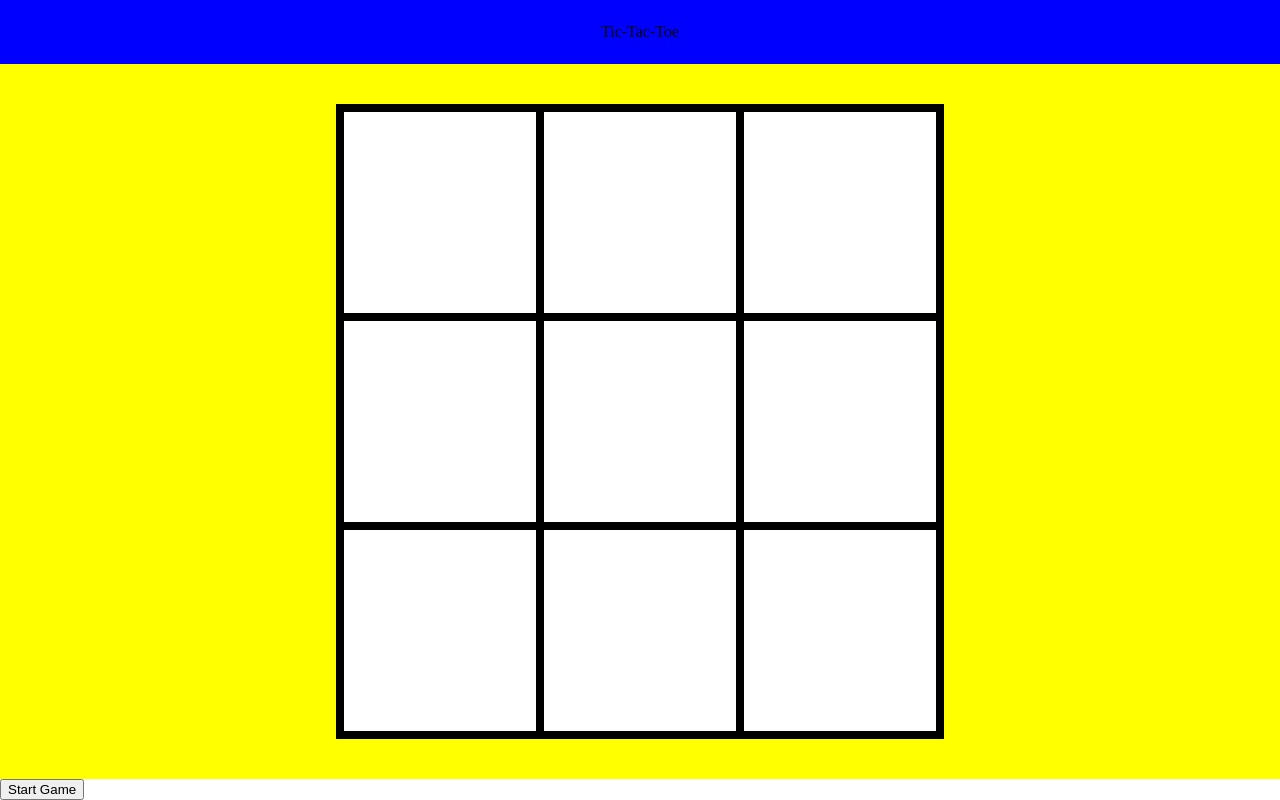
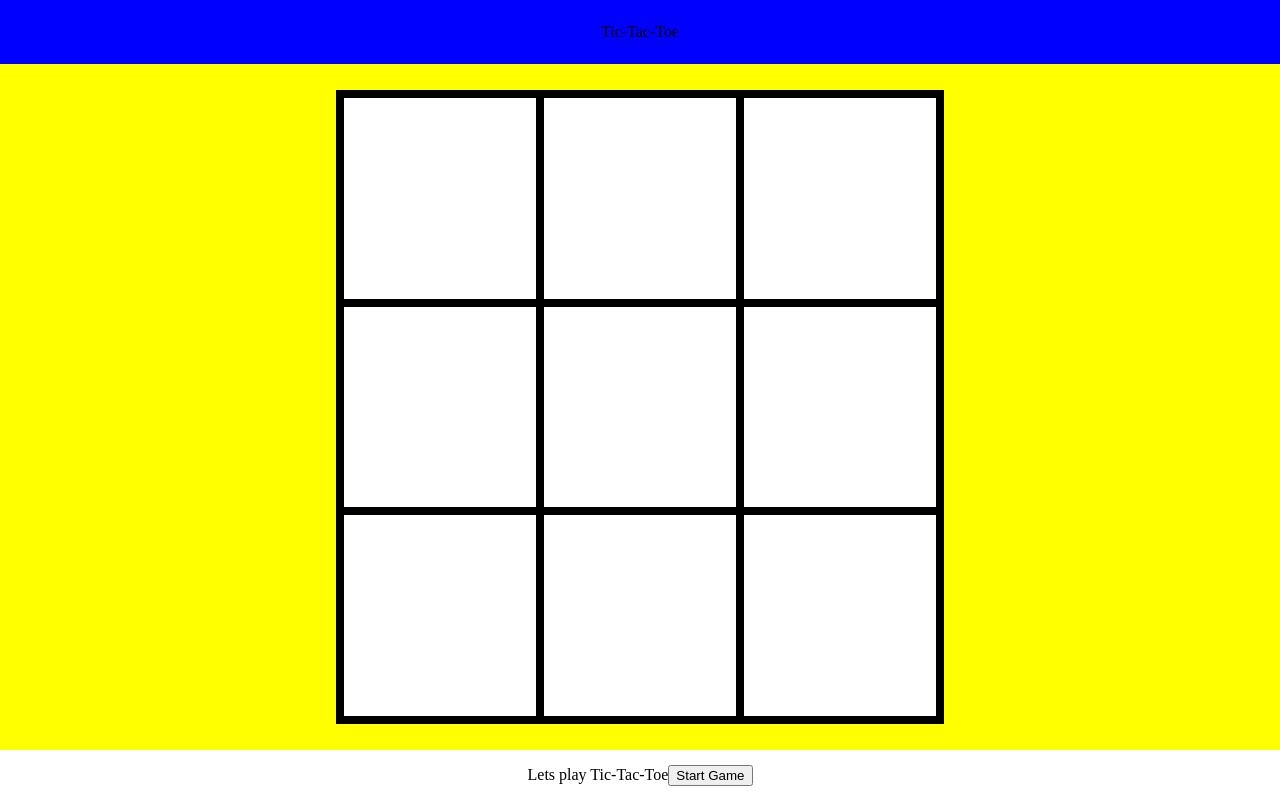
Before and after one commit to rwba7567/Odin-Tic-Tac-Toe, a plain HTML site: page index.html in a window 1280 px wide. Drawn offline with Linux system fonts and the light colour scheme.

Commit message:
Edit startMenu

```diff
--- a/index.html
+++ b/index.html
@@ -32,8 +32,9 @@
                 </tr>
             </table>
         </div>
-        <div id="startMenu">
-            <div>
+        <div id="startMenu" class="centered">
+            <div class="flexCol centered">
+                <P>Lets play Tic-Tac-Toe</P>
                 <button>Start Game</button>
             </div>
         </div>
```
